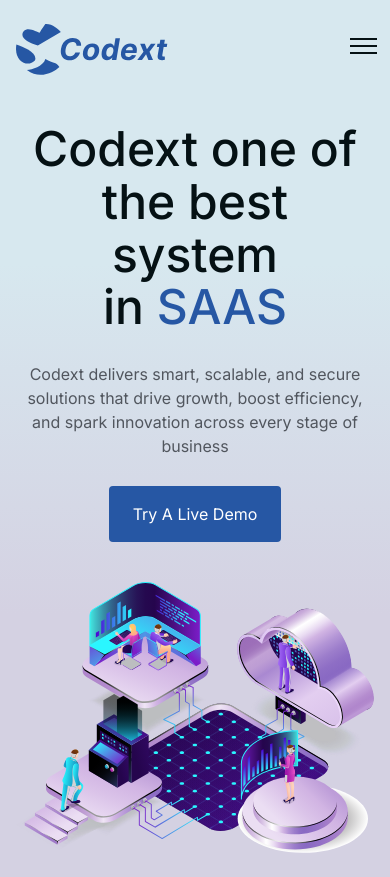
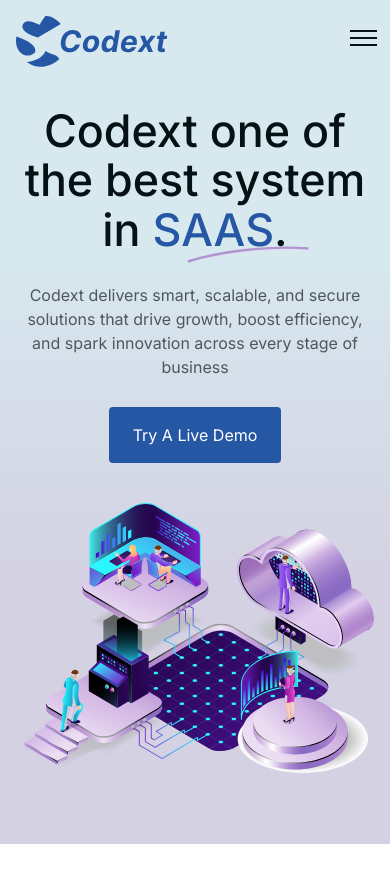
Before and after one commit to Chris-Error-404/Codext, a website: page public/index.html in a window 390 px wide. After the commit the page ends 844 px from the top, so only its background shows below. Drawn offline with nearby package versions, Linux system fonts and the light colour scheme.

Commit message:
hero mobile

```diff
--- a/public/index.html
+++ b/public/index.html
@@ -18,7 +18,7 @@
 </head>
 <body>
 <section class="min-h-[100svh] bg-[linear-gradient(to_bottom,_#d7e8ef_0%,_#d7e8ef_30%,_#d4d1e2_70%,_#d4d1e2_100%)] md:bg-[linear-gradient(to_right,_#d7e8ef_0%,_#d7e8ef_30%,_#d4d1e2_70%,_#d4d1e2_100%)]">
-    <nav class="container mx-auto px-4 py-6 max-w-[1400px] flex flex-row items-center justify-between">
+    <nav class="container mx-auto px-4 py-4 md:py-6 max-w-[1400px] flex flex-row items-center justify-between">
         <a href="#" class="#">
             <img src="./img/Logo/logo_svg.svg" alt="#">
         </a>
@@ -41,7 +41,12 @@
     </nav>
     <div class="container mx-auto px-4 py-6 max-w-[1400px] grid md:grid-cols-2 md:min-h-[80svh] items-center justify-center  md:justify-start gap-10">
         <div class="flex flex-col gap-7 items-center justify-center md:items-start md:justify-start">
-        <h1 class="text-5xl text-center md:text-left md:text-[4.1rem] font-medium leading-[1.1]">Codext one of <br> the best system <br> in <span class="text-[var(--blue)]">SAAS</span></h1>
+        <h1 class="text-[2.8rem] md:text-5xl text-center md:text-left md:text-[4.1rem] font-medium leading-[1.1]">
+        Codext one of <br>
+        the best system <br>
+        in <span class="relative inline-block text-[var(--blue)]">SAAS
+        <img src="./img/abstract/line_svg.svg" alt="" class="absolute left-[35px] -bottom-[8px] w-full pointer-events-none">
+        </span>.</h1>
         <p class="md:max-w-[75%] text-center md:text-left ">Codext delivers smart, scalable, and secure solutions that drive growth, boost efficiency, and spark innovation across every stage of business</p>
         <a href="#" class="w-fit text-base duration-200 bg-[var(--blue)] px-6 py-4 rounded-sm text-[var(--white)] hover:text-[var(--blue)] hover:bg-[var(--light-blue)]">Try A Live Demo</a>
         </div>
```
Also changed, not shown: public/css/output.css.
